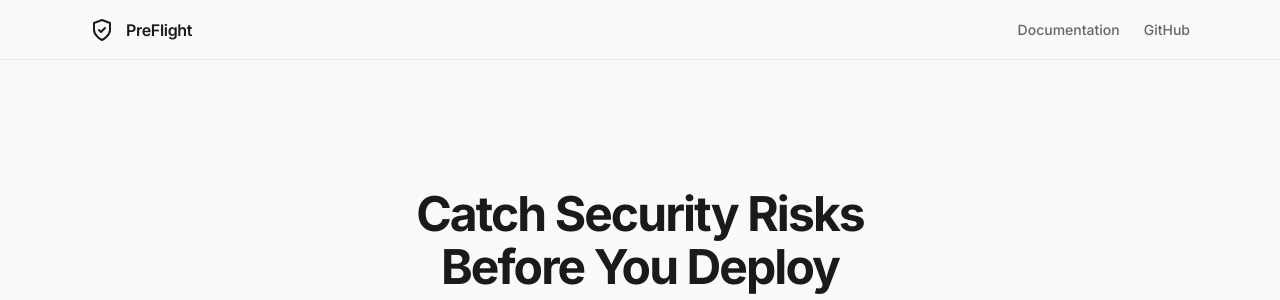
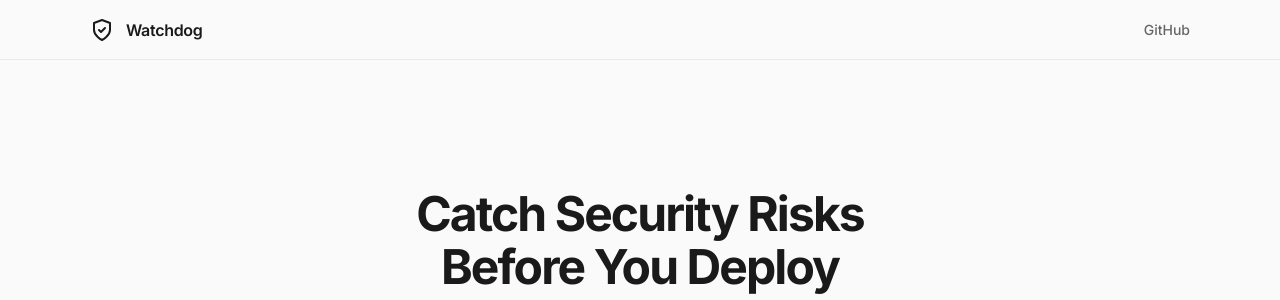
Before and after one commit to Devan433/watchdog, a Flask app: page / in a window 1280 px wide. Shown: the top 300 px of the page. Run offline with Flask 3, Linux system fonts and the light colour scheme.

Commit message:
fixed ui

```diff
--- a/requirements.txt
+++ b/requirements.txt
@@ -0,0 +1,3 @@
+Flask
+requests
+beautifulsoup4
--- a/templates/index.html
+++ b/templates/index.html
@@ -3,7 +3,7 @@
 <head>
     <meta charset="UTF-8">
     <meta name="viewport" content="width=device-width, initial-scale=1.0">
-    <title>PreFlight - Pre-Deployment Security Linting</title>
+    <title>Watchdog - Pre-Deployment Security Linting</title>
     <link rel="preconnect" href="https://fonts.googleapis.com">
     <link rel="preconnect" href="https://fonts.gstatic.com" crossorigin>
     <link href="https://fonts.googleapis.com/css2?family=Inter:wght@400;500;600;700&display=swap" rel="stylesheet">
@@ -18,11 +18,10 @@
                     <path d="M12 22s8-4 8-10V5l-8-3-8 3v7c0 6 8 10 8 10z"></path>
                     <path d="M9 12l2 2 4-4"></path>
                 </svg>
-                <span class="product-name">PreFlight</span>
+                <span class="product-name">Watchdog</span>
             </div>
             <div class="nav-right">
-                <a href="#" class="nav-link">Documentation</a>
-                <a href="#" class="nav-link">GitHub</a>
+                <a href="https://github.com/Devan433/watchdog" target="_blank" class="nav-link">GitHub</a>
             </div>
         </div>
     </header>
```
Also changed, not shown: README.md, 1 other file.
